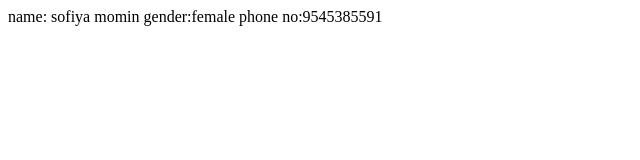
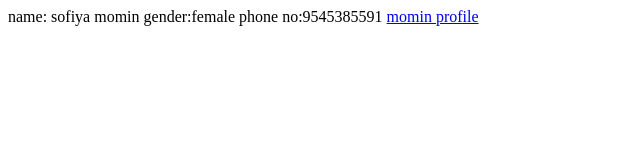
Before and after one commit to mominsofiya/-profile, a plain HTML site: page profile/index.html in a window 1280 px wide. Shown: the whole page, without its empty margins (0-640 px from the left). Drawn offline with Linux system fonts and the light colour scheme.

Commit message:
Update index.html

```diff
--- a/profile/index.html
+++ b/profile/index.html
@@ -6,5 +6,6 @@
 name: sofiya momin
 gender:female
 phone no:9545385591
+<a href=" https://mominsofiya.github.io/Profile/.">momin profile</a>
 </body>
 </html>
```
